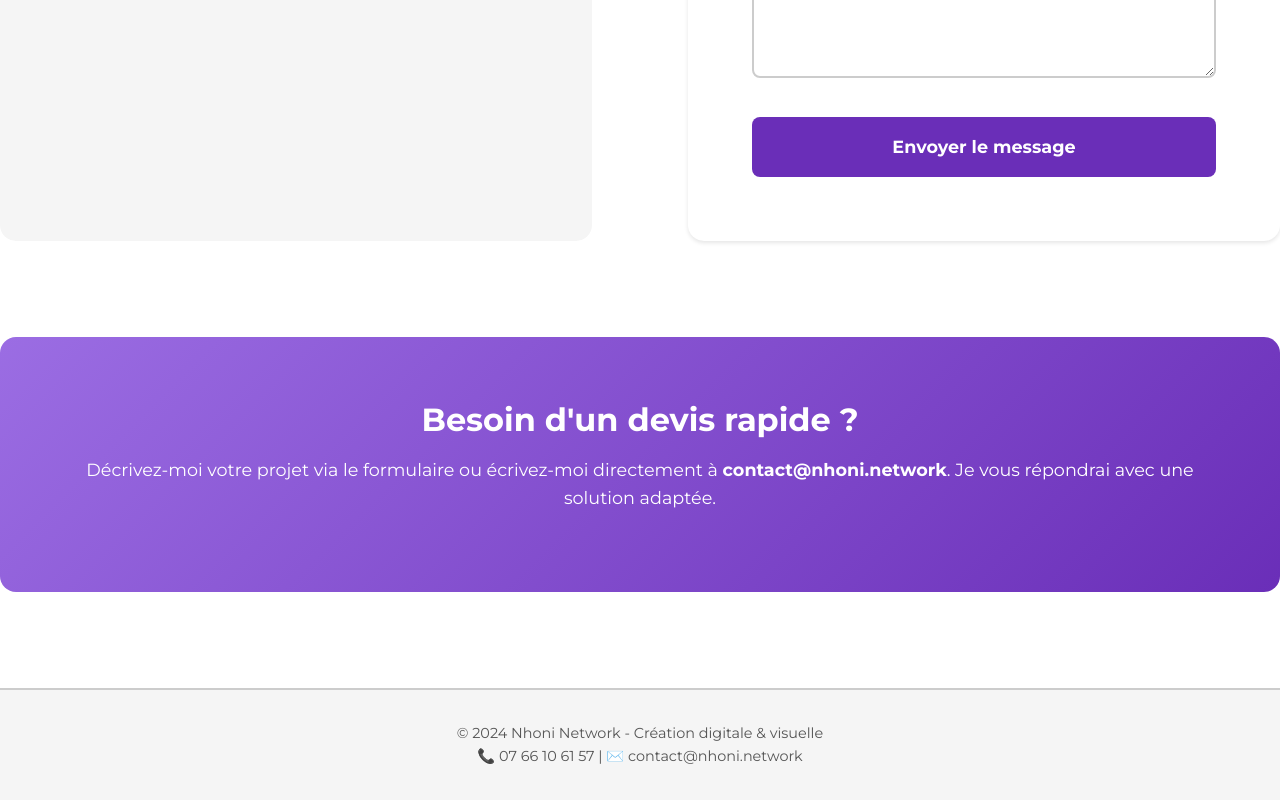
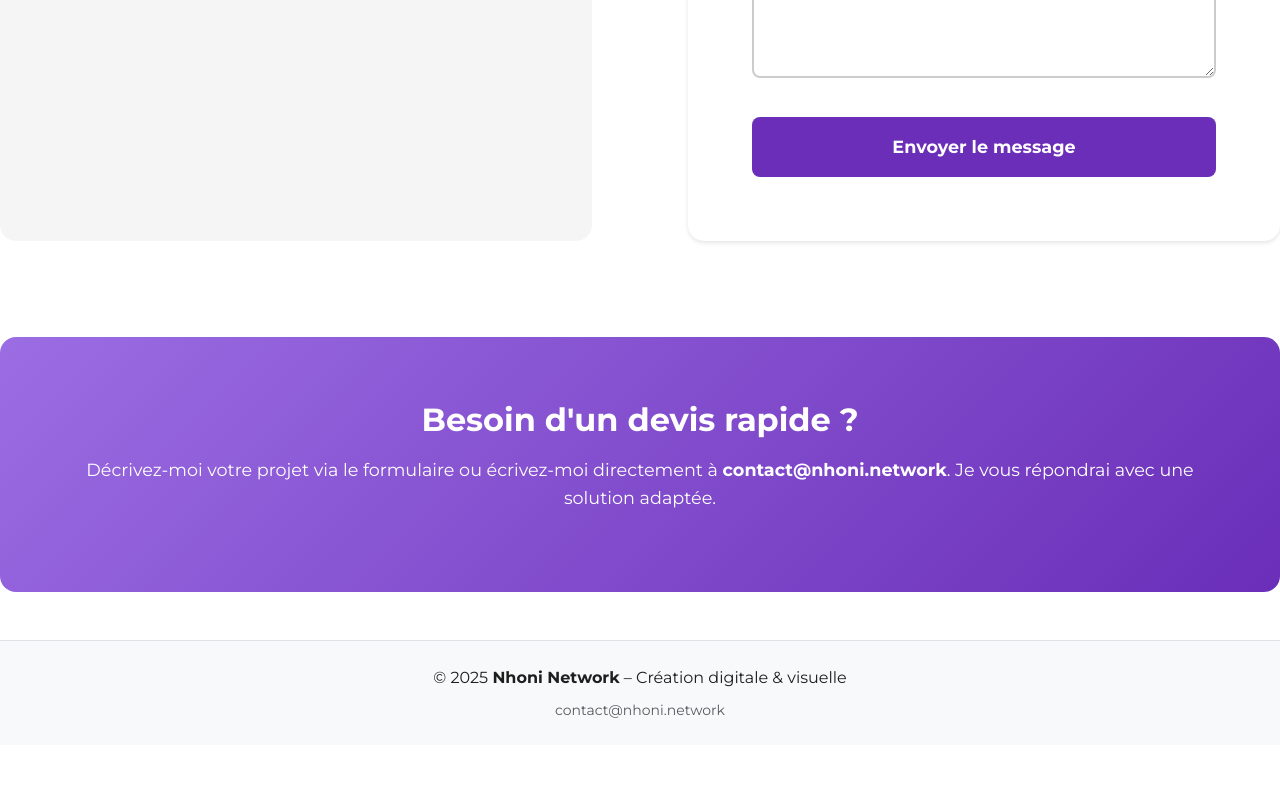
Before and after one commit to Nhoni/nhoni-network, a React (Vite) app: page /contact in a window 1280 px wide. Shown: the part 1032-1832 px from the top of the page. After the commit the page ends 1777 px from the top, so only its background shows below. Built offline with nearby package versions, Linux system fonts and the light colour scheme.

Commit message:
Modif css footer

```diff
--- a/src/components/Footer.jsx
+++ b/src/components/Footer.jsx
@@ -1,10 +1,21 @@
-import '../styles/components/Footer.css'
-
 function Footer() {
   return (
-    <footer className="footer">
-      <p>© 2024 Nhoni Network - Création digitale & visuelle</p>
-      <p>📞 07 66 10 61 57 | ✉️ contact@nhoni.network</p>
+    <footer className="bg-light border-top mt-5 py-4">
+      <div className="container">
+        <div className="row text-center">
+          <div className="col-12 mb-2">
+            <p className="mb-0 fw-medium">
+              © 2025 <strong>Nhoni Network</strong> – Création digitale & visuelle
+            </p>
+          </div>
+
+          <div className="col-12">
+            <p className="mb-0 small text-muted">
+            contact@nhoni.network
+            </p>
+          </div>
+        </div>
+      </div>
     </footer>
   )
 }
--- a/src/styles/components/Footer.css
+++ /dev/null
@@ -1,13 +0,0 @@
-.footer {
-  background: var(--gray-light);
-  padding: var(--spacing-md);
-  text-align: center;
-  margin-top: var(--spacing-xl);
-  border-top: 2px solid var(--gray-medium);
-}
-
-.footer p {
-  color: var(--gray-dark);
-  font-size: 0.9rem;
-  margin: 0;
-}
```
